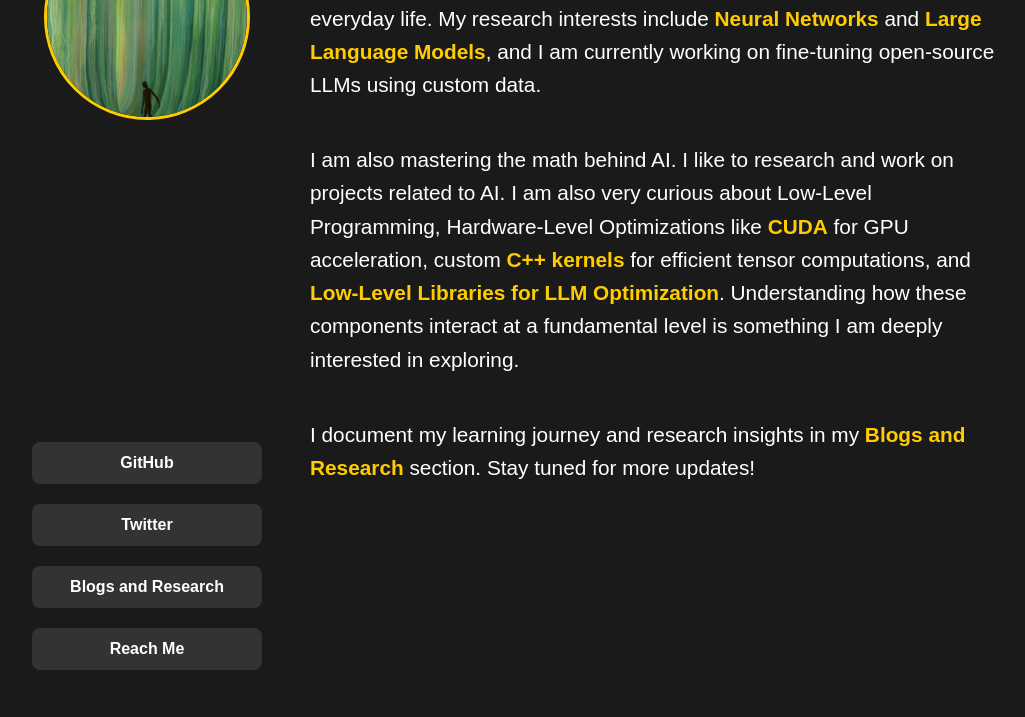
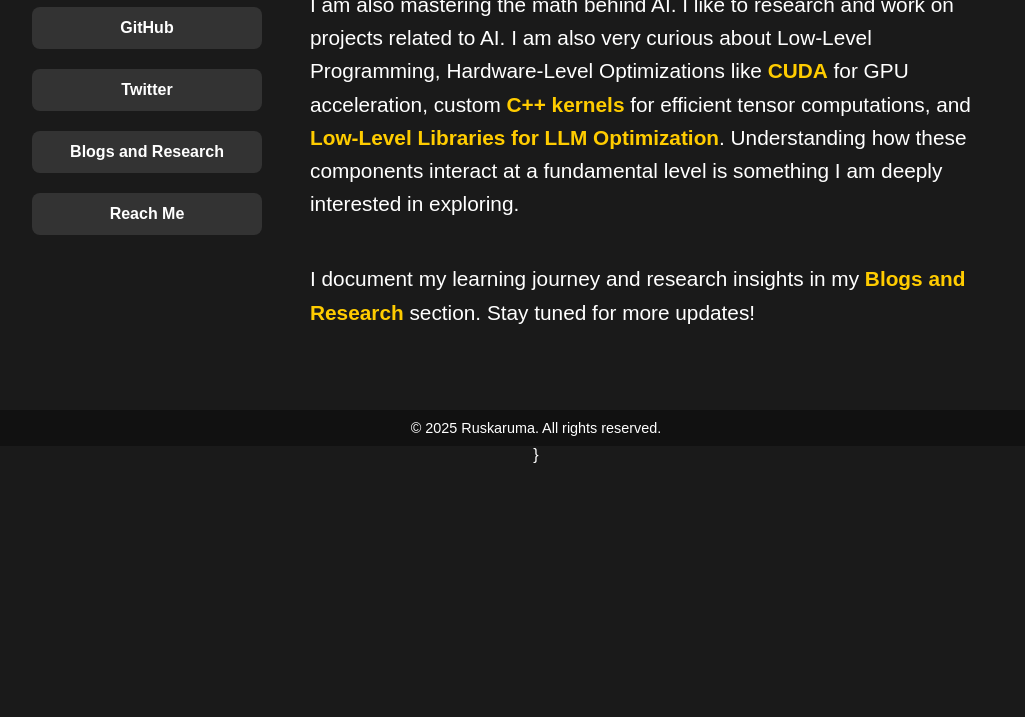
Before and after one commit to ruskaruma-gg/ruskaruma-gg.github.io, a plain HTML site: page index.html in a window 1280 px wide. Shown: the part 388-1105 px from the top of the page, without its empty margins (104-1129 px from the left). After the commit the page ends 852 px from the top, so only its background shows below. Drawn offline with Linux system fonts and the light colour scheme.

Commit message:
Update styles.css

```diff
--- a/styles.css
+++ b/styles.css
@@ -9,12 +9,6 @@ body {
     min-height: 100vh;
     justify-content: center;
     align-items: center;
-}
-.container {
-    display: flex;
-    justify-content: center;  /* Centers horizontally */
-    align-items: center;      /* Centers vertically */
-    height: 100vh;            /* Full height of the viewport */
 }
 .main-container {
     display: flex;
```
